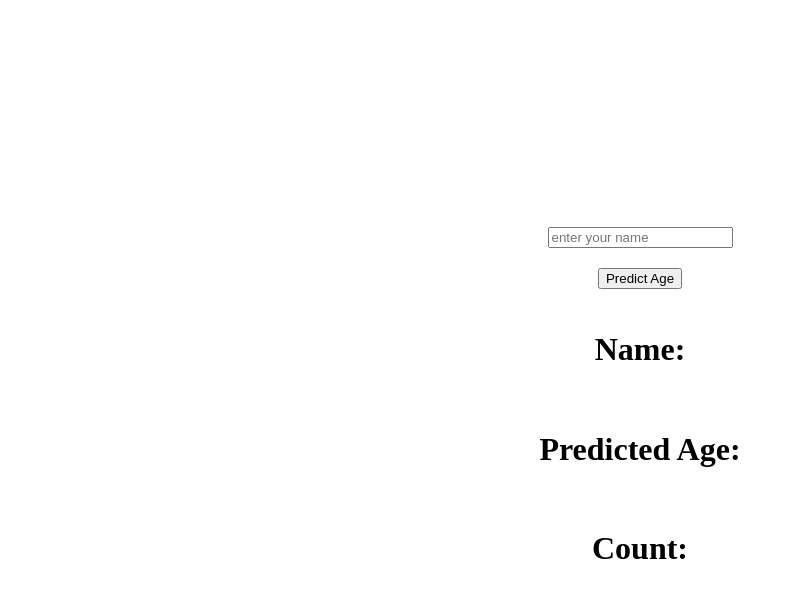
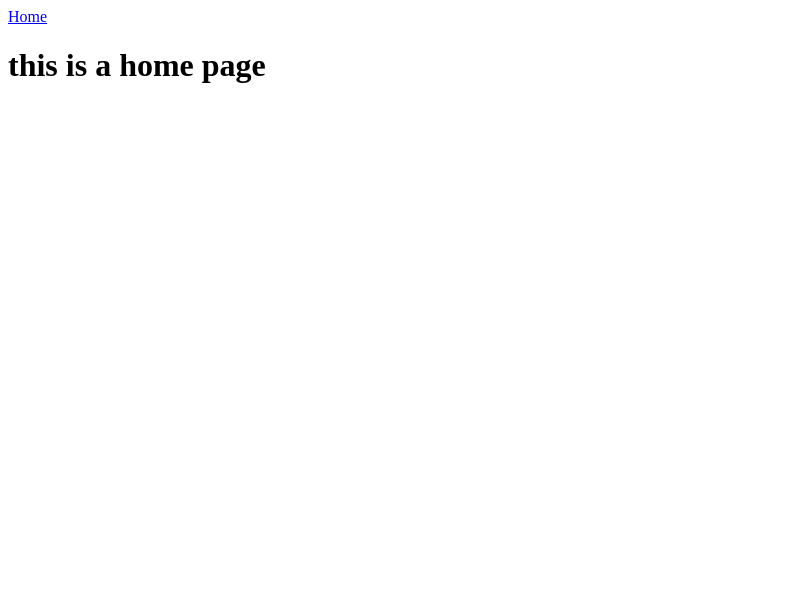
Before and after one commit to akashtripathi7575/Learn-react, a React (Vite) app in the folder react-practice/: page / in a window 1280 px wide. Shown: the top 598 px of the page, without its empty margins (0-793 px from the left). Built offline with nearby package versions, Linux system fonts and the light colour scheme.

Commit message:
react-router-dom with navbar

```diff
--- a/react-practice/package.json
+++ b/react-practice/package.json
@@ -12,7 +12,8 @@
   "dependencies": {
     "axios": "^1.11.0",
     "react": "^19.1.1",
-    "react-dom": "^19.1.1"
+    "react-dom": "^19.1.1",
+    "react-router-dom": "^7.8.2"
   },
   "devDependencies": {
     "@eslint/js": "^9.33.0",
--- a/react-practice/src/App.jsx
+++ b/react-practice/src/App.jsx
@@ -1,40 +1,22 @@
 import Axios from "axios";
 import { useState, useEffect } from "react";
+import {BrowserRouter as Router, Routes, Route} from 'react-router-dom';
+import { Home } from "./pages/Home";
+import {Navbar} from './Navbar';
 
 function App() {
-  const [name, setName] = useState("");
-  const [predictedAge, setPredictedAge] = useState(null);
+  return <div className="App">
+    <Router>
+      <Navbar/>
+      <Routes>
+        <Route path="/" element={<Home />} />
+        <Route path="*" element={<h1>Page not found</h1>}/>
+      </Routes>
+    </Router>
 
-  const fetchData = () => {
-    Axios.get(`https://api.agify.io/?name=${name}`).then((res) => {
-      setPredictedAge(res.data);
-    });
-  };
-
-  return (
-    <div
-      className="App"
-      style={{
-        display: "flex",
-        flexDirection: "column",
-        alignItems: "center",
-        justifyContent: "center",
-        height: "100vh",
-        gap: "20px",
-      }}
-    >
-      <input
-        placeholder="enter your name"
-        onChange={(event) => {
-          setName(event.target.value);
-        }}
-      />
-      <button onClick={fetchData}>Predict Age</button>
-      <h1>Name: {predictedAge?.name} </h1>
-      <h1>Predicted Age: {predictedAge?.age} </h1>
-      <h1>Count: {predictedAge?.count} </h1>
-    </div>
-  );
+  </div>;
 }
 // ?. only try to access the name of this object if this object is not null
 export default App;
+
+// link is like the anchor tag of jsx
--- /dev/null
+++ b/react-practice/src/Navbar.jsx
@@ -0,0 +1,8 @@
+import {Link} from 'react-router-dom';
+
+export const Navbar = () => {
+    return(<div>
+        <Link to="/">Home</Link>
+
+      </div>);
+};
--- /dev/null
+++ b/react-practice/src/pages/Home.jsx
@@ -0,0 +1,3 @@
+export const Home = () => {
+    return (<h1> this is a home page</h1>);
+};
```
Also changed, not shown: react-practice/src/react.jsx (added), 1 other file (tests, documents, lock files or other folders).
